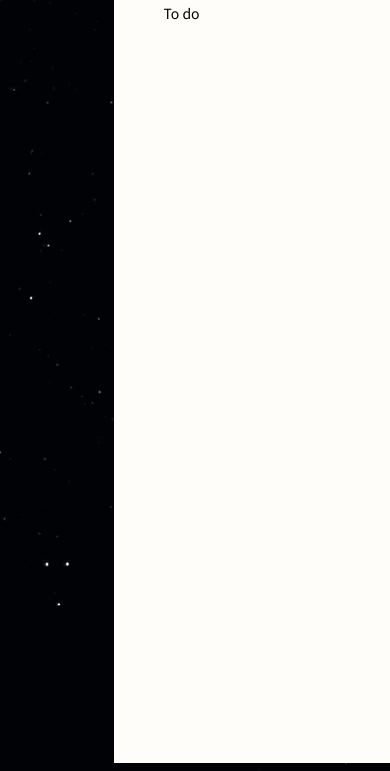
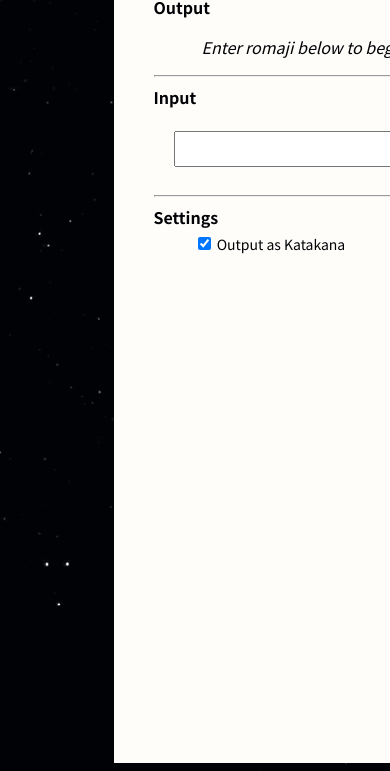
Before and after one commit to Fi-ral/webpage, a website with bundled scripts: page public/tools/japanese/romaji.html in a window 390 px wide. Shown: the part 143-914 px from the top of the page. Built offline with nearby package versions, Linux system fonts and the light colour scheme.

Commit message:
Added romaji converter

```diff
--- a/public/styles/style.css
+++ b/public/styles/style.css
@@ -19,6 +19,9 @@ p {
 }
 p > span {
 	display: block;
+}
+p.jp-text {
+    font-size: 16px;
 }
 a {
 	font-size: 14px;
@@ -70,6 +73,15 @@ footer {
 img {
     width: 100%;
 }
+button {
+	text-align: right;
+	background: none;
+    border: 1px solid var(--text-color);
+    border-radius: 6px;
+	cursor: pointer;
+	font-size: 14px;
+	font-family: "Noto Sans JP", sans-serif;
+}
 
 main {
 	display: flex;
@@ -86,6 +98,9 @@ article {
     height: 100vh;
     overflow-y: scroll;
     scrollbar-width: thin;
+}
+article hr {
+    width: 1200px;
 }
 
 aside {
@@ -106,7 +121,7 @@ aside a {
 	color: var(--text-color);
 	text-decoration: none;
 }
-aside .not-finished {
+aside.not-finished {
 	text-decoration: underline wavy var(--red-color);
 }
 aside ul {
@@ -120,12 +135,7 @@ aside li {
 	text-decoration: underline dotted;
 }
 .show-more-button {
-	text-align: right;
-	background: none;
-	border: none;
-	cursor: pointer;
-	font-size: 14px;
-	font-family: "Noto Sans JP", sans-serif;
+    border: none;
 }
 
 section#sideboard {
@@ -139,7 +149,6 @@ section#sideboard {
     overflow-x: hidden;
     overflow-y: scroll;
     padding: 20px;
-    border-right: 1px solid var(--text-color);
     scrollbar-width: none;
     transition: transform 0.3s ease;
 }
@@ -150,12 +159,30 @@ section#sideboard {
     position: fixed;
     top: 12px;
     left: 12px;
-    border: 1px solid var(--text-color);
-    border-radius: 6px;
     padding: 6px 10px;
     font-size: 1.2rem;
     cursor: pointer;
     line-height: 1;
+}
+
+.romaji-input {
+    display: flex;
+}
+.romaji-input input {
+    text-align: center;
+    width: 1120px;
+    margin: 20px;
+    min-height: 30px;
+    font-size: 16px;
+}
+.romaji-input button {
+    height: 36px;
+    margin: 20px;
+}
+
+.romaji-output {
+    padding-right: 84px;
+    text-align: center;
 }
 
 @media (max-width: 1549px) {
--- a/public/tools/japanese/romaji.html
+++ b/public/tools/japanese/romaji.html
@@ -9,6 +9,7 @@
 	<link href="https://fonts.googleapis.com/css2?family=Noto+Sans+JP:wght@100..900&display=swap" rel="stylesheet">
 	<link href="/styles/style.css" rel="stylesheet">
 	<script src="/scripts/base.js"></script>
+	<script src="/scripts/kana.js"></script>
 </head>
 <body onload="main()">
 	<main>
@@ -17,7 +18,28 @@
 
 		<article>
 			<h1>Wapuro Romaji Converter</h1>
-			<p>To do</p>
+
+			<div>
+				<h4>Output</h4>
+				<div class="romaji-output">
+					<p class="jp-text" id="romaji-output"></p>
+				</div>
+
+				<hr>
+				<h4>Input</h4>
+				<div class="romaji-input">
+					<input type="text" id="romaji-input" oninput="convert()">
+					<button onclick="convert()">Enter</button>
+				</div>
+
+				<hr>
+				<h4>Settings</h4>
+				<div>
+					<ul>
+						<span><input type="checkbox" checked="false" id="setting-katakana-output" onchange="convert()"> Output as Katakana</span>
+					</ul>
+				</div>
+			</div>
 		</article>
 	</main>
 </body>
--- /dev/null
+++ b/src/kana.ts
@@ -0,0 +1,183 @@
+const ROMAJI_MAP: Map<string, string> = (() => {
+    const m: Map<string, string> = new Map();
+    const add = (r: string, k: string) => m.set(r, k);
+
+    // *
+    add('a','あ'); add('i','い'); add('u','う'); add('e','え'); add('o','お');
+
+    // K
+    add('ka','か'); add('ki','き'); add('ku','く'); add('ke','け'); add('ko','こ');
+    add('kya','きゃ'); add('kyu','きゅ'); add('kyo','きょ');
+
+    // S
+    add('sa','さ'); add('si','し'); add('su','す'); add('se','せ'); add('so','そ');
+    add('shi','し');
+    add('sha','しゃ'); add('shu','しゅ'); add('sho','しょ');
+    add('sya','しゃ'); add('syu','しゅ'); add('syo','しょ');
+
+    // T
+    add('ta','た'); add('ti','ち'); add('tu','つ'); add('te','て'); add('to','と');
+    add('tsu','つ'); add('chi','ち');
+    add('cha','ちゃ'); add('chu','ちゅ'); add('cho','ちょ');
+    add('tya','ちゃ'); add('tyu','ちゅ'); add('tyo','ちょ');
+    add('thi','てぃ'); add('tha','てゃ'); add('thu','てゅ'); add('tho','てょ');
+
+    // N
+    add('na','な'); add('ni','に'); add('nu','ぬ'); add('ne','ね'); add('no','の');
+    add('nya','にゃ'); add('nyu','にゅ'); add('nyo','にょ');
+
+    // H
+    add('ha','は'); add('hi','ひ'); add('hu','ふ'); add('he','へ'); add('ho','ほ');
+    add('fu','ふ');
+    add('hya','ひゃ'); add('hyu','ひゅ'); add('hyo','ひょ');
+    add('fa','ふぁ'); add('fi','ふぃ'); add('fe','ふぇ'); add('fo','ふぉ');
+
+    // M
+    add('ma','ま'); add('mi','み'); add('mu','む'); add('me','め'); add('mo','も');
+    add('mya','みゃ'); add('myu','みゅ'); add('myo','みょ');
+
+    // Y
+    add('ya','や'); add('yu','ゆ'); add('yo','よ');
+
+    // R
+    add('ra','ら'); add('ri','り'); add('ru','る'); add('re','れ'); add('ro','ろ');
+    add('rya','りゃ'); add('ryu','りゅ'); add('ryo','りょ');
+
+    // W
+    add('wa','わ'); add('wi','ゐ'); add('we','ゑ'); add('wo','を');
+
+    // G
+    add('ga','が'); add('gi','ぎ'); add('gu','ぐ'); add('ge','げ'); add('go','ご');
+    add('gya','ぎゃ'); add('gyu','ぎゅ'); add('gyo','ぎょ');
+
+    // Z / J
+    add('za','ざ'); add('zi','じ'); add('zu','ず'); add('ze','ぜ'); add('zo','ぞ');
+    add('ji','じ');
+    add('ja','じゃ'); add('ju','じゅ'); add('jo','じょ');
+    add('jya','じゃ'); add('jyu','じゅ'); add('jyo','じょ');
+    add('zya','じゃ'); add('zyu','じゅ'); add('zyo','じょ');
+
+    // D
+    add('da','だ'); add('di','ぢ'); add('du','づ'); add('de','で'); add('do','ど');
+    add('dzu','づ');
+    add('dya','ぢゃ'); add('dyu','ぢゅ'); add('dyo','ぢょ');
+
+    // B
+    add('ba','ば'); add('bi','び'); add('bu','ぶ'); add('be','べ'); add('bo','ぼ');
+    add('bya','びゃ'); add('byu','びゅ'); add('byo','びょ');
+
+    // P
+    add('pa','ぱ'); add('pi','ぴ'); add('pu','ぷ'); add('pe','ぺ'); add('po','ぽ');
+    add('pya','ぴゃ'); add('pyu','ぴゅ'); add('pyo','ぴょ');
+
+    // V
+    add('va','ゔぁ'); add('vi','ゔぃ'); add('vu','ゔぅ'); add('ve','ゔぇ'); add('vo','ゔぉ');
+
+    // *
+    add('xa','ぁ'); add('xi','ぃ'); add('xu','ぅ'); add('xe','ぇ'); add('xo','ぉ');
+    add('xya','ゃ'); add('xyu','ゅ'); add('xyo','ょ');
+    add('xtu','っ'); add('xtsu','っ');
+    add('xka','ヵ'); add('xke','ヶ');
+    add('.','。'); add(',', '、'); add('~', '〜'); add('-', 'ー'); add('*', '・'); add('?', '？'); add('!', '！')
+
+    return m;
+})();
+
+function convertRomaji(str: string) {
+    if (!str)
+        return '';
+
+    const s = str.toLowerCase();
+    let res = '';
+    let i = 0;
+    const VOWELS = new Set(['a','i','u','e','o']);
+    const CONSONANTS = 'bcdfghjklmnpqrstvwxyz';
+
+    while (i < s.length) {
+        const c = s[i];
+
+        if (c === 'n') {
+            const next = s[i + 1];
+            if (!next) {
+                res += 'ん';
+                i++; continue;
+            }
+            if (next === 'n') {
+                res += 'ん';
+                i += 2; continue;
+            }
+            if (!VOWELS.has(next) && next !== 'y') {
+                res += 'ん';
+                i++;
+                continue;
+            }
+        }
+
+        if (CONSONANTS.includes(c) && c !== 'n' && s[i + 1] === c) {
+            res += 'っ';
+            i++;
+            continue;
+        }
+
+        let matched = false;
+        for (let len = Math.min(4, s.length - i); len >= 1; len--) {
+            const chunk = s.slice(i, i + len);
+            if (ROMAJI_MAP.has(chunk)) {
+                res += ROMAJI_MAP.get(chunk);
+                i += len;
+                matched = true;
+                break;
+            }
+        }
+
+        if (!matched) {
+            const code = s.codePointAt(i)!;
+            if (code > 127) {
+                res += String.fromCodePoint(code);
+                i += code > 0xffff ? 2 : 1;
+            }
+            else {
+                res += c;
+                i++;
+            }
+        }
+    }
+
+    const asKatakana = (document.getElementById("setting-katakana-output") as HTMLInputElement|null)?.checked === true ? true : false;
+    if (asKatakana) {
+        return toKatakana(res);
+    }
+    return toHiragana(res);
+}
+
+function toHiragana(text: string) {
+    return text.replace(/[\u30A1-\u30F6]/g, (match) => {
+        return String.fromCharCode(match.charCodeAt(0) - 0x60);
+    });
+};
+function toKatakana(text: string) {
+  return text.replace(/[\u3041-\u3096]/g, (match) => {
+    return String.fromCharCode(match.charCodeAt(0) + 0x60);
+  });
+};
+
+function convert(): void {
+    const output = document.getElementById("romaji-output") as HTMLParagraphElement;
+    const input = document.getElementById("romaji-input") as HTMLInputElement;
+    if (input === null || output === null) {
+        console.error("Could not find text input target or kana output!")
+        return;
+    }
+
+    const res = convertRomaji(input.value)
+    if (res !== "") {
+        output.textContent = res;
+    } else {
+        output.innerHTML = "<i>Enter romaji below to begin.</i>"
+    }
+}
+
+
+window.addEventListener("load", (event) => {
+    convert();
+});
```
Also changed, not shown: public/index.html (+15 -2 lines), 1 other file.
